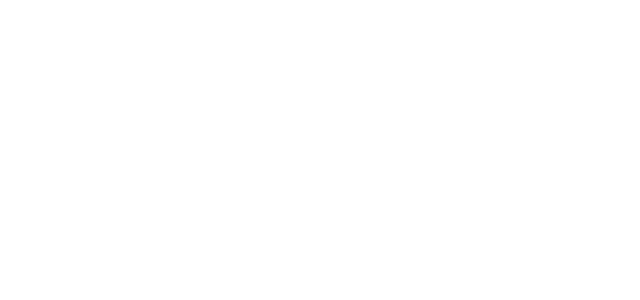
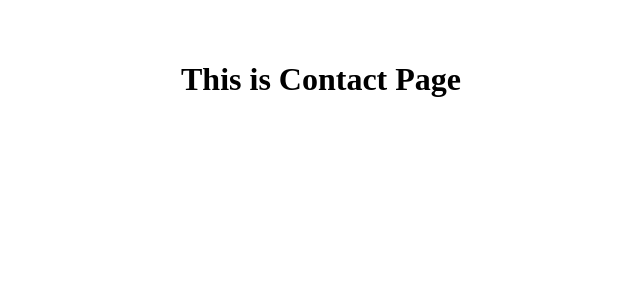
Before and after one commit to CarolMaiaP/react-multiple-pages, a React (Vite) app: page /contato in a window 1280 px wide. Before the commit this address had no page. Shown: the top 300 px of the page, without its empty margins (319-959 px from the left). Built offline with nearby package versions, Linux system fonts and the light colour scheme.

Commit message:
feat: contact route added

```diff
--- a/src/App.tsx
+++ b/src/App.tsx
@@ -1,5 +1,6 @@
 import { BrowserRouter as Router, Routes, Route  } from 'react-router-dom'
 import './App.css'
+import { Contato } from './component/Contato'
 import { Home } from './component/Home'
 
 function App() {
@@ -9,6 +10,7 @@ function App() {
       <Router>
         <Routes>
           <Route path='/' element={<Home />} />
+          <Route path='/contato' element={<Contato />} />
         </Routes>
       </Router>
     </div>
--- /dev/null
+++ b/src/component/Contato.tsx
@@ -0,0 +1,5 @@
+export function Contato(){
+  return(
+    <h1>This is Contact Page</h1>
+  )
+}
```
